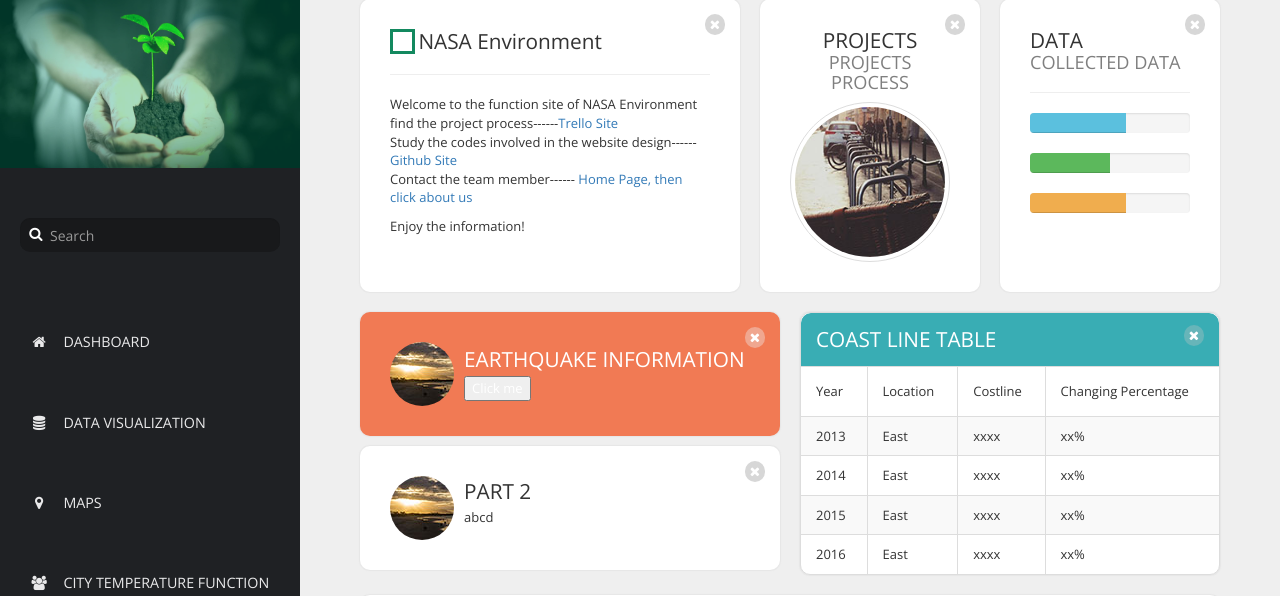
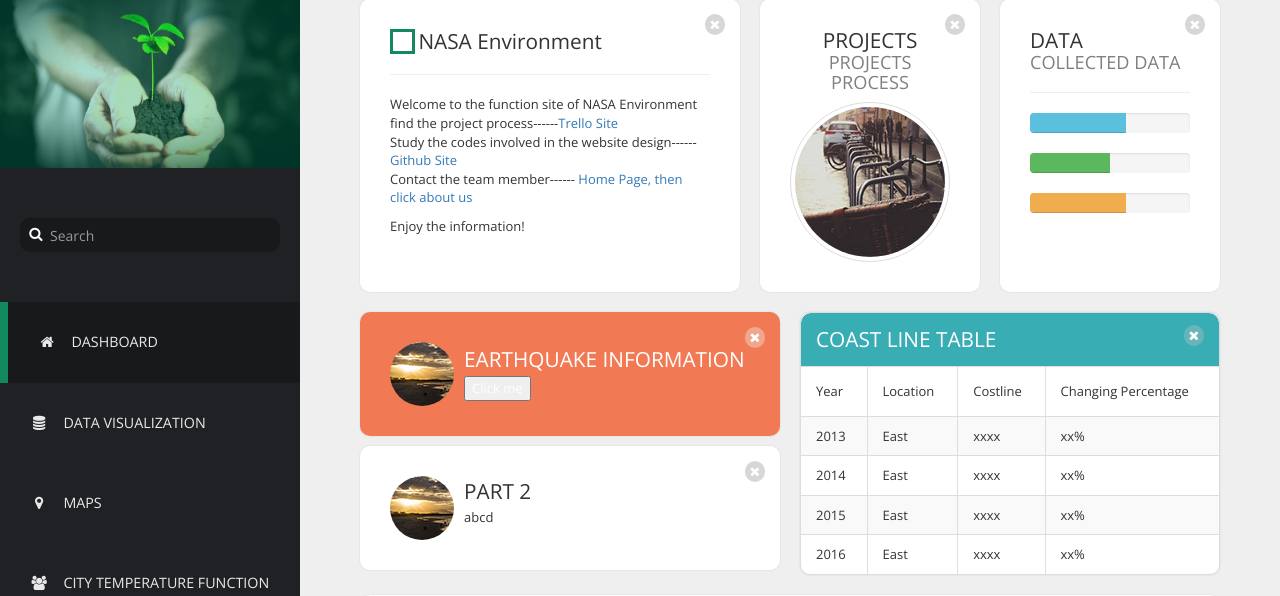
Before and after one commit to wenfeishi/nasaenvironment, a Django app: page /data-visualization.html/ in a window 1280 px wide. Shown: the part 127-723 px from the top of the page. Run offline with Django 3.2, Linux system fonts and the light colour scheme; parts of the project's set-up code (start-up, migrations or seed data) failed here and were passed over; some libraries are stand-ins or nearby versions.

Commit message:
Update data-visualization.html

```diff
--- a/nasaenvironment/Hello/temp/templates/data-visualization.html
+++ b/nasaenvironment/Hello/temp/templates/data-visualization.html
@@ -53,12 +53,12 @@
         </div>
         <nav class="templatemo-left-nav">
           <ul>
-            <li><a href="http://ec2-54-174-222-168.compute-1.amazonaws.com:8000/data-visualization.html"><i class="fa fa-home fa-fw"></i>Dashboard</a></li>
+            <li><a href="http://ec2-54-174-222-168.compute-1.amazonaws.com:8000/data-visualization.html" class="active"><i class="fa fa-home fa-fw"></i>Dashboard</a></li>
             <li><a href="http://ec2-54-174-222-168.compute-1.amazonaws.com:8000/temppng.html"><i class="fa fa-database fa-fw"></i>Data Visualization</a></li>
             <li><a href="http://ec2-54-174-222-168.compute-1.amazonaws.com:8000/maps.html"><i class="fa fa-map-marker fa-fw"></i>Maps</a></li>
             <li><a href="http://ec2-54-174-222-168.compute-1.amazonaws.com:8000/city.html"><i class="fa fa-users fa-fw"></i>City Temperature Function</a></li>
             <li><a href="http://ec2-54-174-222-168.compute-1.amazonaws.com:8000/energy.html"><i class="fa fa-sliders fa-fw"></i>Energy Map</a></li>
-            <li><a href="http://ec2-54-174-222-168.compute-1.amazonaws.com:8000/bird.html" class="active"><i class="fa fa-eject fa-fw"></i>Bird Map</a></li>
+            <li><a href="http://ec2-54-174-222-168.compute-1.amazonaws.com:8000/bird.html"><i class="fa fa-eject fa-fw"></i>Bird Map</a></li>
           </ul>
         </nav>
       </div>
@@ -123,7 +123,7 @@
                     <button onclick="myFunction()">Click me</button>
                     <script>
                     	function myFunction(){
-                    		window.open(http://http://ec2-54-174-222-168.compute-1.amazonaws.com:8000/earthquake.html/)
+                    		window.open("http://http://ec2-54-174-222-168.compute-1.amazonaws.com:8000/earthquake.html")
                     	}
                     </script>
                   </div>
```
